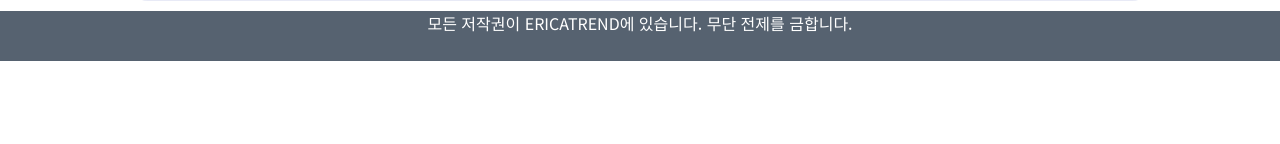
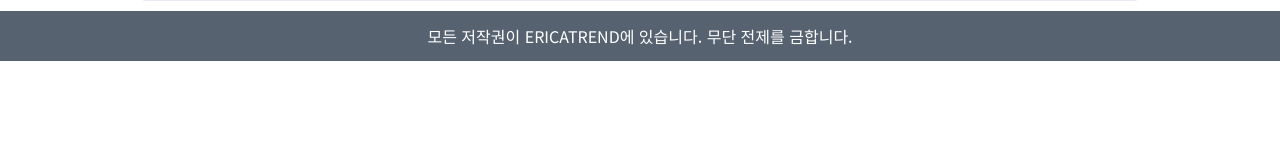
Before and after one commit to hajinhoe-backup/ericatrend, a Flask app: template templates/search/compare.html in a window 1280 px wide. Shown: the part 632-776 px from the top of the page. Run offline with Flask 2, Linux system fonts and the light colour scheme; the template is opened without the code that fills it, so the values that code supplies are empty; parts of the project's set-up code (start-up, migrations or seed data) failed here and were passed over; some libraries are stand-ins or nearby versions.

```diff
--- a/static/common.css
+++ b/static/common.css
@@ -38,13 +38,15 @@ iframe {
     height: 500px;
 }
 
-footer{
+footer div{
     height: 50px;
     text-align: center;
     background-color: #566270;
 }
 
 footer span{
+    display: inline-block;
+    margin-top: 13px;
     color: white;
 }
 
--- a/templates/search/compare.html
+++ b/templates/search/compare.html
@@ -155,8 +155,9 @@
               </div>
             </div>
         </section>
-        <section id="result_box">
+        <section id="result">
             <!--지우지 마세요-->
+            <div id="result_box"></div>
         </section>
         <section id="loading" style="display: none">
             <div class="row" style="width: 300px; margin: 20px auto 20px auto;">
@@ -175,6 +176,8 @@
 
     </div>
     <footer>
-        <span>모든 저작권이 ERICATREND에 있습니다. 무단 전제를 금합니다.</span>
+        <div>
+            <span>모든 저작권이 ERICATREND에 있습니다. 무단 전제를 금합니다.</span>
+        </div>
     </footer>
 {% endblock %}
```
